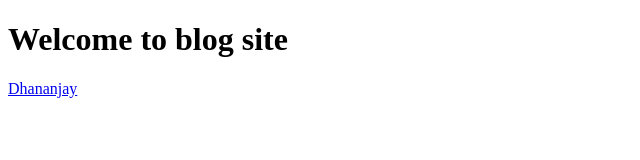
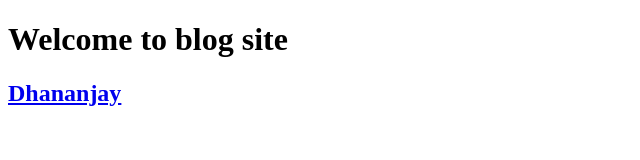
Before and after one commit to deepsol718/blog, a plain HTML site: page index.html in a window 1280 px wide. Shown: the whole page, without its empty margins (0-640 px from the left). Drawn offline with Linux system fonts and the light colour scheme.

Commit message:
anything

```diff
--- a/index.html
+++ b/index.html
@@ -5,7 +5,7 @@
 </head>
 <body>
     <h1>Welcome to blog site</h1>
-    <a href="dhananjay.html">Dhananjay</a>
+    <a href="dhananjay.html"><h2>Dhananjay</h2></a>
 
 </body>
 </html>
```
Also changed, not shown: dhananjay.html (+1 -0 lines).
